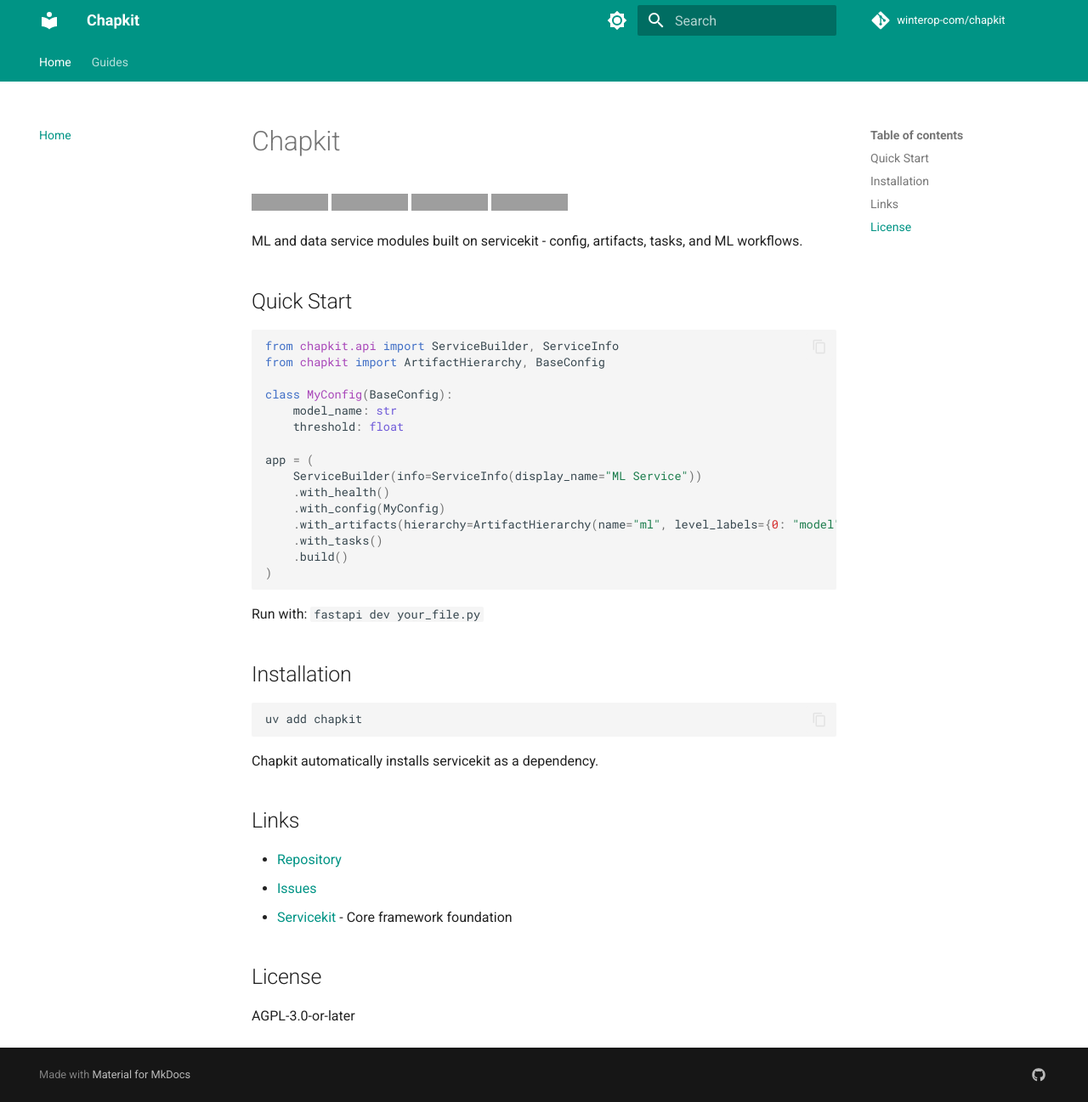
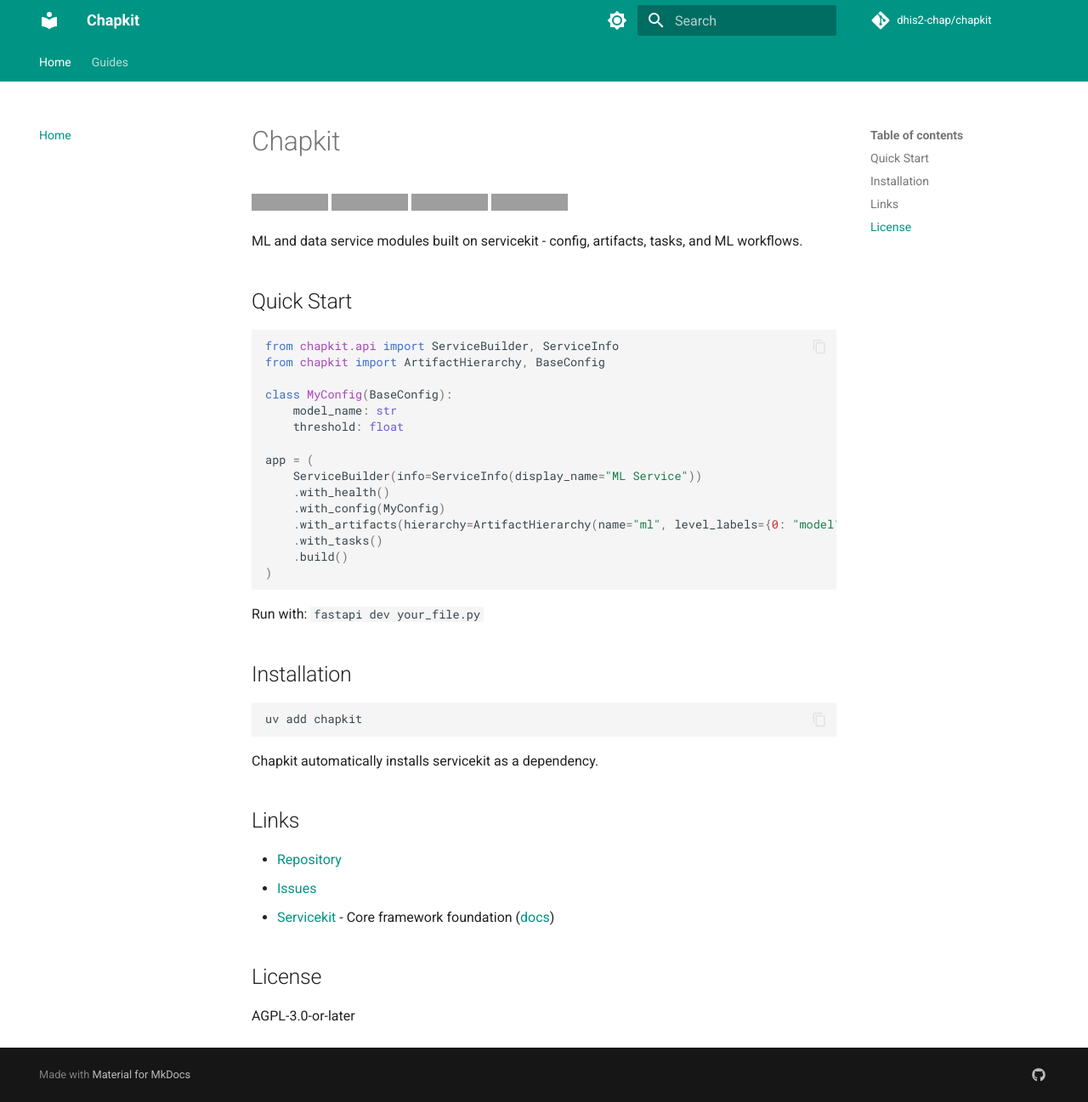
Before and after one commit to dhis2-chap/chapkit, an MkDocs documentation site: the page built from docs/index.md, in a window 1280 px wide and 1297 px high. Shown: the whole window at 85% size. Built offline with MkDocs 1.6.1 and Material for MkDocs 9.7.7, drawn with Linux system fonts in a browser that asks for light colours; comment, search, counter and statistics services are not loaded; the version menu is left out; grey boxes are pictures that could not be loaded.

Commit message:
docs: update repository URLs to dhis2-chap organization
- Update all GitHub URLs from winterop-com to dhis2-chap
- Update pyproject.toml documentation URL to GitHub Pages
- Add servicekit repository and docs links to README and docs/index
- Update mkdocs.yml with correct organization and repo details

```diff
--- a/docs/index.md
+++ b/docs/index.md
@@ -1,7 +1,7 @@
 # Chapkit
 
-[![CI](https://img.shields.io/badge/CI-passing-brightgreen)](https://github.com/winterop-com/chapkit/actions/workflows/ci.yml)
-[![codecov](https://img.shields.io/badge/coverage-83%25-brightgreen)](https://codecov.io/gh/winterop-com/chapkit)
+[![CI](https://img.shields.io/badge/CI-passing-brightgreen)](https://github.com/dhis2-chap/chapkit/actions/workflows/ci.yml)
+[![codecov](https://img.shields.io/badge/coverage-83%25-brightgreen)](https://codecov.io/gh/dhis2-chap/chapkit)
 [![Python 3.13+](https://img.shields.io/badge/python-3.13+-blue.svg)](https://www.python.org/downloads/)
 [![License: AGPL v3](https://img.shields.io/badge/License-AGPL_v3-blue.svg)](https://www.gnu.org/licenses/agpl-3.0)
 
@@ -39,9 +39,9 @@
 
 ## Links
 
-- [Repository](https://github.com/winterop-com/chapkit)
-- [Issues](https://github.com/winterop-com/chapkit/issues)
-- [Servicekit](https://github.com/winterop-com/servicekit) - Core framework foundation
+- [Repository](https://github.com/dhis2-chap/chapkit)
+- [Issues](https://github.com/dhis2-chap/chapkit/issues)
+- [Servicekit](https://github.com/winterop-com/servicekit) - Core framework foundation ([docs](https://winterop-com.github.io/servicekit))
 
 ## License
 
--- a/mkdocs.yml
+++ b/mkdocs.yml
@@ -1,8 +1,8 @@
 site_name: Chapkit
 site_description: ML and data service modules built on servicekit - config, artifacts, tasks, and ML workflows
-site_url: https://winterop-com.github.io/chapkit
-repo_url: https://github.com/winterop-com/chapkit
-repo_name: winterop-com/chapkit
+site_url: https://dhis2-chap.github.io/chapkit
+repo_url: https://github.com/dhis2-chap/chapkit
+repo_name: dhis2-chap/chapkit
 
 theme:
   name: material
@@ -63,7 +63,7 @@
   - pymdownx.keys
   - pymdownx.magiclink:
       repo_url_shorthand: true
-      user: winterop-com
+      user: dhis2-chap
       repo: chapkit
   - pymdownx.mark
   - pymdownx.smartsymbols
@@ -96,6 +96,6 @@
 extra:
   social:
     - icon: fontawesome/brands/github
-      link: https://github.com/winterop-com/chapkit
+      link: https://github.com/dhis2-chap/chapkit
   version:
     provider: mike
```
Also changed, not shown: README.md (+1 -1 lines), pyproject.toml (+4 -4 lines), 1 other file.
